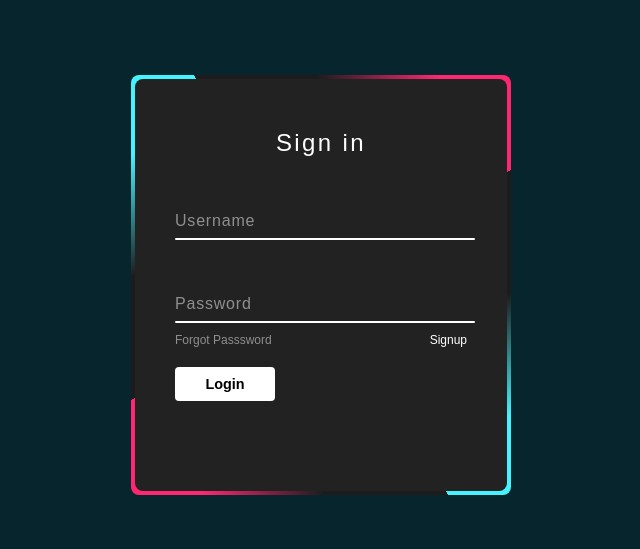
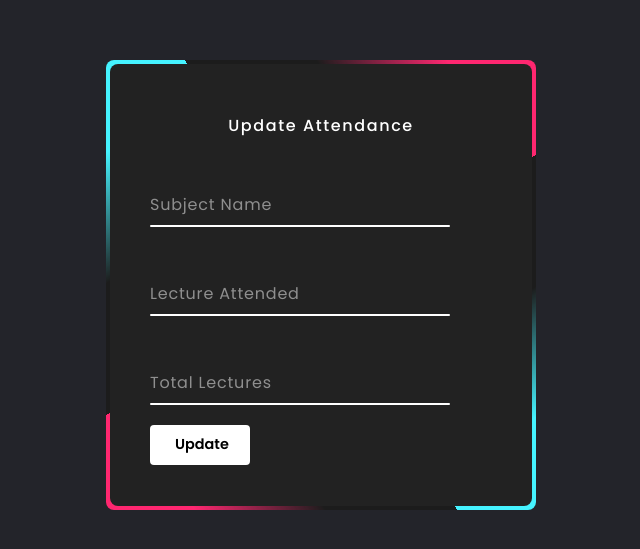
Before and after one commit to Devang2304/Attendify, a React (Create React App) app in the folder client/: page / in a window 1280 px wide. Shown: the part 115-664 px from the top of the page, without its empty margins (319-959 px from the left). Built offline with nearby package versions, Linux system fonts and the light colour scheme.

Commit message:
added attendance form

```diff
--- a/client/src/App.js
+++ b/client/src/App.js
@@ -2,13 +2,16 @@ import React from "react";
 import Login from "./Components/login/Login";
 import Signup from "./Components/signup/Signup";
 import HomePage from "./Components/homePage/Homepage"
+import AttendanceForm from "./Components/attendanceForm/AttendanceForm";
 
 const App =()=>{
     return(
         <div>
-            <Login/>
+
+            {/* <Login/> */}
             {/* <Signup/> */}
             {/* <HomePage/> */}
+            <AttendanceForm/>
         </div>
     )
 }
--- /dev/null
+++ b/client/src/Components/attendanceForm/AttendanceForm.css
@@ -0,0 +1,193 @@
+@import url('https://fonts.googleapis.com/css2?family=Poppins:wght@300;400;500;600;700;800;900&display=swap');
+
+*{
+    margin: 0;
+    padding: 0;
+    box-sizing: border-box;
+    font-family: 'Poppins',sans-serif;
+}
+body{
+    display: flex;
+    justify-content: center;
+    align-items: center;
+    min-height: 100vh;
+    background: #23242a;
+}
+
+.box{
+    position: relative;
+    width: 430px;
+    height: 450px;
+    background: #1c1c1c;
+    border-radius: 8px;
+    overflow: hidden;
+}
+.box::before
+{
+    content: '';
+    position: absolute;
+    top: -50%;
+    left: -50%;
+    width: 430px;
+    height: 450px;
+    background: linear-gradient(0deg,transparent,transparent,#45f3ff,#45f3ff,#45f3ff);
+    z-index: 1;
+    transform-origin: bottom right;
+    animation: animate_login 6s linear infinite;
+}
+
+.box::after
+    {
+        content: '';
+        position: absolute;
+        top: -50%;
+        left: -50%;
+        width: 430px;
+        height: 450px;
+        background: linear-gradient(0deg,transparent,transparent,#45f3ff,#45f3ff,#45f3ff);
+        z-index: 1;
+        transform-origin: bottom right;
+        animation: animate_login 6s linear infinite;
+        animation-delay: -3s;
+    }
+
+.borderLine
+    {
+        position: absolute;
+        top: 0;
+        inset: 0;
+    }
+
+.borderLine::before{
+    content: '';
+    position: absolute;
+    top: -50%;
+    left: -50%;
+    width: 430px;
+    height: 450px;
+    background: linear-gradient(0deg,transparent,transparent,#ff2770,#ff2770,#ff2770);
+    z-index: 1;
+    transform-origin: bottom right;
+    animation: animate_login 6s linear infinite;
+    animation-delay: -1.5s;
+}
+
+.borderLine::after{
+    content: '';
+    position: absolute;
+    top: -50%;
+    left: -50%;
+    width: 430px;
+    height: 450px;
+    background: linear-gradient(0deg,transparent,transparent,#ff2770,#ff2770,#ff2770);
+    z-index: 1;
+    transform-origin: bottom right;
+    animation: animate_login 6s linear infinite;
+    animation-delay: -4.5s;
+}
+
+@keyframes animate_login{
+    0%
+    {
+        transform: rotate(0deg);
+    }
+    100%{
+        transform: rotate(360deg);
+    }
+}
+
+
+.box form{
+    position: absolute;
+    inset: 4px;
+    background: #222;
+    padding: 50px 40px;
+    border-radius: 8px;
+    z-index: 2;
+    display: flex;
+    flex-direction: column;
+}
+
+.box form h2{
+    color: #fff;
+    font-weight: 500;
+    text-align: center;
+    letter-spacing: 0.1em;
+}
+
+.box form .inputBox{
+    position: relative;
+    width: 300px;
+    margin-top: 35px;
+}
+
+.box form .inputBox input{
+    position: relative;
+    width: 100%;
+    padding: 20px 10px 10px;
+    background: transparent;
+    outline: none;
+    border: none;
+    box-shadow: none;
+    color: #23242a;
+    font-size: 1em;
+    letter-spacing: 0.05em;
+    transition: 0.5s;
+    z-index: 10;
+}
+.box form .inputBox span{
+    position: absolute;
+    left: 0;
+    padding: 20px 0px 10px;
+    pointer-events: none;
+    color: #8f8f8f;
+    font-size: 1em;
+    letter-spacing: 0.05em;
+    transition: 0.5s;
+}
+.box form .inputBox input:valid ~ span,
+.box form .inputBox input:focus ~ span
+{
+    color: #fff;
+    font-size: 0.75em;
+    transform: translateY(-34px);
+}
+
+.box form .inputBox i
+{
+    position: absolute;
+    left: 0;
+    bottom: 0;
+    width: 100%;
+    height: 2px;
+    background: #fff;
+    border-radius: 4px;
+    overflow: hidden;
+    transition: 0.5s;
+    pointer-events: none;
+}
+
+.box form .inputBox input:valid ~ i,
+.box form .inputBox input:focus ~ i
+{
+    height: 44px;
+}
+
+
+.box form input[type="submit"]
+{
+    border: none;
+    outline: none;
+    padding: 9px 25px;
+    background: #fff;
+    cursor: pointer;
+    font-size: 0.9em;
+    border-radius: 4px;
+    font-weight: 600;
+    width: 100px;
+    margin-top: 20px;
+}
+
+.box form input[type="submit"]:active{
+    opacity: 0.8;
+}
--- /dev/null
+++ b/client/src/Components/attendanceForm/AttendanceForm.jsx
@@ -0,0 +1,31 @@
+import React from "react";
+import './AttendanceForm.css';
+
+const AttendanceForm = () => {
+    return (
+        <div  className="box">
+            <span className="borderLine"></span>
+            <form action="">
+                <h2>Update Attendance</h2>
+                <div className="inputBox">
+                <input type="text"  required="required" />
+                <span>Subject Name</span>
+                <i></i>
+                </div>
+                <div className="inputBox">
+                    <input type="number" required="required" />
+                    <span>Lecture Attended</span>
+                    <i></i>
+                </div>
+                <div className="inputBox">
+                    <input type="number" required="required" />
+                    <span>Total Lectures</span>
+                    <i></i>
+                </div>
+                <input type="submit" value="Update" />
+            </form>
+        </div>
+    )
+}
+
+export default AttendanceForm;
--- a/client/src/index.css
+++ b/client/src/index.css
@@ -0,0 +1,3 @@
+@tailwind base;
+@tailwind components;
+@tailwind utilities;
```
